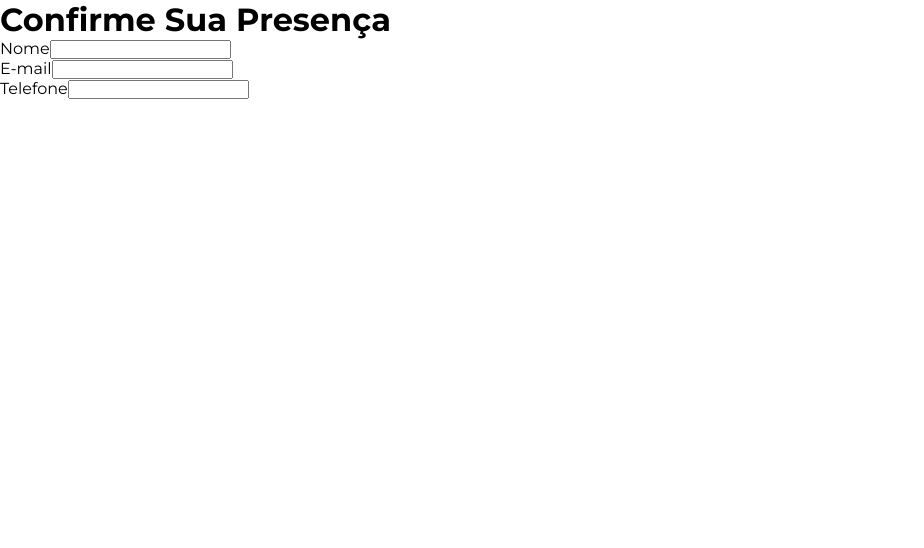
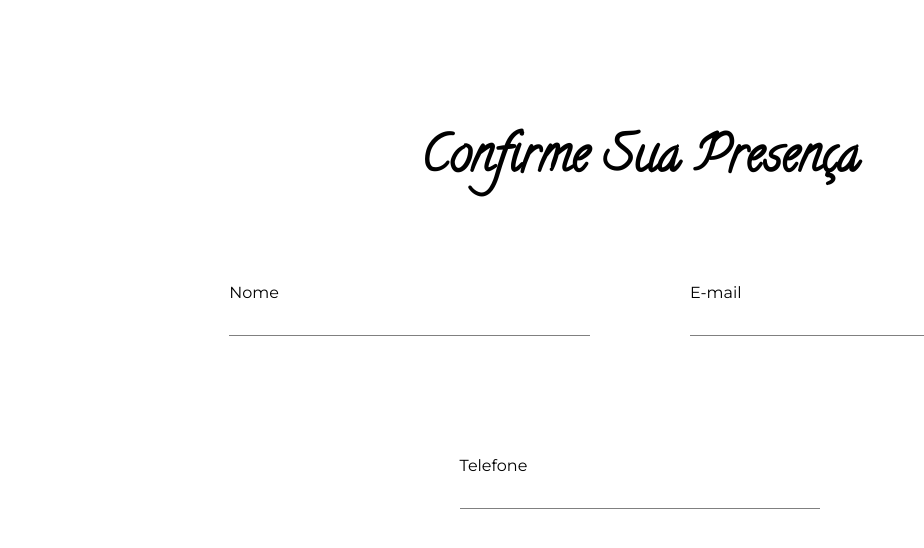
Before and after one commit to guilhermewebdev/wedding-site, a Next.js app: page /rsvp in a window 1280 px wide. Shown: the top 548 px of the page, without its empty margins (0-924 px from the left). Built offline with nearby package versions, Linux system fonts and the light colour scheme.

Commit message:
Estilização da página de Confirmar presença

```diff
--- a/src/pages/index.tsx
+++ b/src/pages/index.tsx
@@ -33,7 +33,7 @@ export default function Home() {
             </nav>
           </div>
         </div>
-        <div className={styles.information}>
+        <div className={styles.centralize}>
           <h2 className={styles.title} id="information">Informações</h2>
           <div className={styles.textInformation}>
             <div>
--- a/src/pages/rsvp.tsx
+++ b/src/pages/rsvp.tsx
@@ -7,18 +7,20 @@ export default function Home() {
             <Head>
                 <title>Confirme Sua Presença</title>
             </Head>
-            <main>
-                <h1>Confirme Sua Presença</h1>
-                <form>
-                    <div>
+            <main className={`${styles.main} ${styles.centralize}`}>
+                <div className={styles.centralize}>
+                    <h1 className={styles.title}>Confirme Sua Presença</h1>
+                </div>
+                <form className={styles.form}>
+                    <div className={styles.field}>
                         <label htmlFor="name">Nome</label>
                         <input id="name" />
                     </div>
-                    <div>
+                    <div className={styles.field}>
                         <label htmlFor="email">E-mail</label>
                         <input id="email" />
                     </div>
-                    <div>
+                    <div className={styles.field}>
                         <label htmlFor="phone">Telefone</label>
                         <input id="phone" />
                     </div>
--- a/styles/Styles.module.css
+++ b/styles/Styles.module.css
@@ -58,7 +58,7 @@
 }
 
 
-.information {
+.centralize {
     display: flex;
     flex-direction: column;
     align-items: center;
@@ -89,3 +89,34 @@
         gap: 30px;
     }
 }
+
+.form {
+    flex-wrap: wrap;
+    display: flex;
+    justify-content: center;
+    row-gap: 100px;
+    flex-direction: row;
+    width: 80%;
+}
+
+.field {
+    width: 50%;
+    flex-direction: column;
+    display: flex;
+    padding: 10px 50px;
+    gap: 10px;
+}
+
+.field input {
+    font-size: 20px;
+    text-transform: none;
+    border: none;
+    outline: none;
+    border-bottom: 1px solid grey;
+    color: grey;
+}
+
+.field input:focus {
+    border-bottom: 2px solid black;
+    color: black;
+}
```
